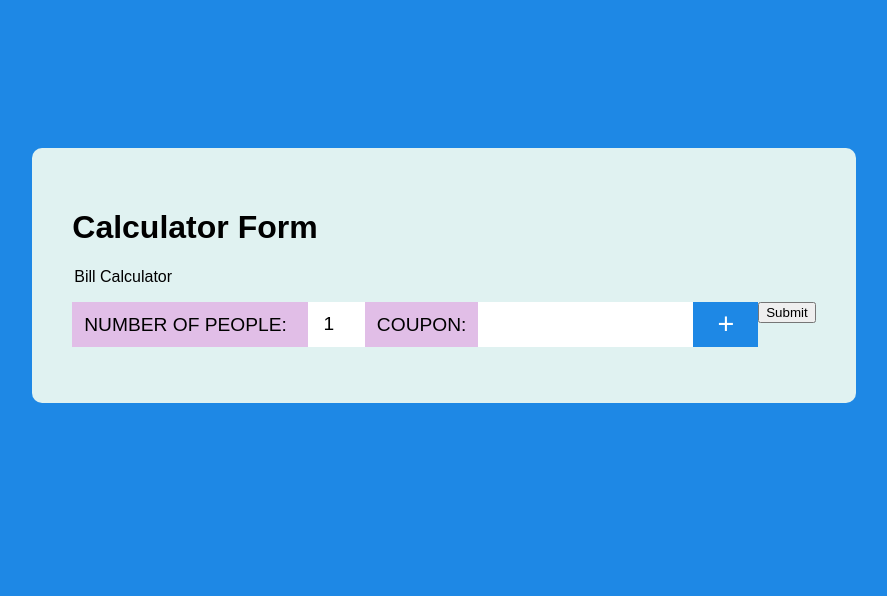
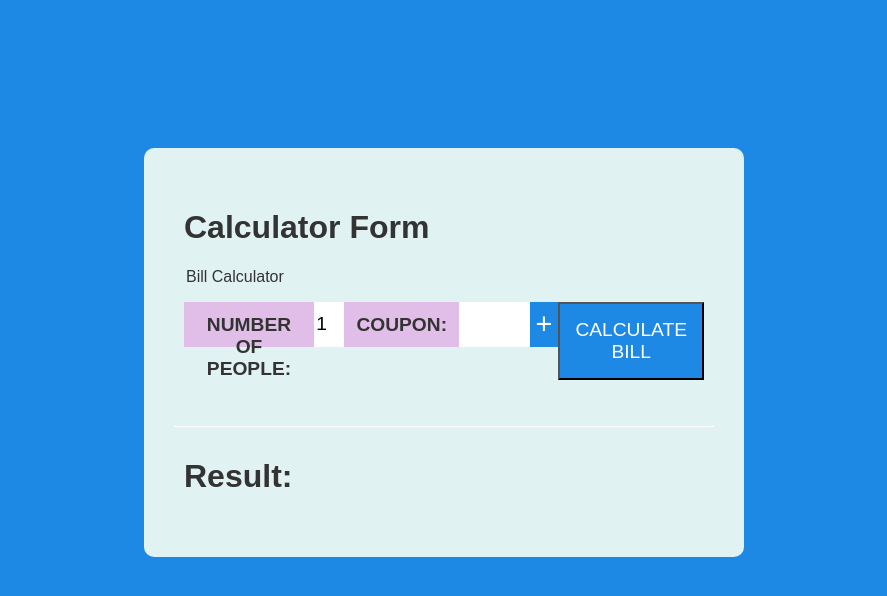
Before and after one commit to tian-chaiyaporn/assignment-360, a React (Create React App) app: page / in a window 1280 px wide. Shown: the top 596 px of the page, without its empty margins (196-1083 px from the left). Built offline with nearby package versions, Linux system fonts and the light colour scheme.

Commit message:
ADD Result styles, and modify others accordingly

```diff
--- a/src/App.css
+++ b/src/App.css
@@ -13,13 +13,15 @@ body {
   margin-top: 10%;
   justify-content: center;
   padding: 20px;
+  color: #333;
 }
 
 .container {
   display: flex;
   height: inherit;
   flex-direction: column;
-  max-width: 1500px;
+  max-width: 600px;
+  width: 100%;
   padding: 30px;
   background-color: #E0F2F1;
   border-radius: 10px;
--- a/src/Components/CalculatorForm/CalculatorForm.css
+++ b/src/Components/CalculatorForm/CalculatorForm.css
@@ -2,6 +2,10 @@
   display: flex;
   width: 100%;
   padding: 10px;
+}
+
+.calculator-form {
+  width: 100%;
 }
 
 .calculator-fieldset {
@@ -32,6 +36,7 @@
 
 .people-label {
   flex: 4;
+  font-weight: bold;
   padding: 12px;
   background-color: #E1BEE7;
 }
@@ -42,18 +47,18 @@
 }
 
 .coupon-label {
-  flex: 1;
-  display: inline-block;
+  flex: 2;
+  font-weight: bold;
   padding: 12px;
   background-color: #E1BEE7;
 }
 
 .coupon-input {
-  flex: 4;
+  flex: 5;
   text-align: center;
 }
 
-.coupon-add-btn {
+.coupon-btn {
   flex: 1;
   display: inline-block;
   text-align: center;
@@ -61,3 +66,13 @@
   color: white;
   background-color: #1E88E5;
 }
+
+.coupon-item {
+  flex: 7;
+  padding: 12px;
+}
+
+.coupon-submit {
+  font-size: 1.2em;
+  padding: 15px;
+}
--- a/src/Components/CalculatorForm/CalculatorForm.js
+++ b/src/Components/CalculatorForm/CalculatorForm.js
@@ -51,16 +51,21 @@ class CalculatorForm extends Component {
   render() {
     const appliedCoupons = this.state.coupons.map(coupon => {
       return (
-        <p key={shortid.generate()} className="coupon">
-          <span id={coupon}>{coupon}</span>
-          <button onClick={this.deleteCoupon.bind(this, coupon)}>Delete</button>
+        <p key={shortid.generate()} className="calculator-item coupon">
+          <span id={coupon} className="coupon-item">{coupon}</span>
+          <button
+            className="coupon-btn"
+            onClick={this.deleteCoupon.bind(this, coupon)}
+          >
+            x
+          </button>
         </p>
       )
     })
 
     return (
       <div className="CalculatorForm">
-        <form>
+        <form className="calculator-form">
           <h1 className="calculator-title">Calculator Form</h1>
           <fieldset className="calculator-fieldset">
             <legend className="calculator-legend">Bill Calculator</legend>
@@ -99,7 +104,7 @@ class CalculatorForm extends Component {
                   maxLength="100"
                 />
                 <button
-                  className="calculator-item coupon-add-btn"
+                  className="calculator-item coupon-btn"
                   id="coupon-add"
                   onClick={this.addCoupon}
                 >
@@ -110,12 +115,12 @@ class CalculatorForm extends Component {
 
             <p>
               <button
-                className="calculator-coupon-item input"
+                className="coupon-submit coupon-btn"
                 id="submit"
                 type="submit"
                 onClick={this.handleSubmit}
               >
-                Submit
+                CALCULATE BILL
               </button>
             </p>
 
--- /dev/null
+++ b/src/Components/Result/Result.css
@@ -0,0 +1,8 @@
+.Result {
+  display: flex;
+  flex-direction: column;
+  width: 100%;
+  padding: 10px;
+  margin-top: 20px;
+  border-top: 1px solid #FFF;
+}
--- a/src/Components/Result/Result.js
+++ b/src/Components/Result/Result.js
@@ -1,4 +1,5 @@
 import React from 'react';
+import './Result.css';
 import { connect } from 'react-redux'
 import shortid from 'shortid'
 import ResultItem from './ResultItem'
@@ -17,6 +18,7 @@ const Result = (props) => {
 
   return (
     <div className="Result">
+      <h1>Result:</h1>
       {items}
     </div>
   )
--- /dev/null
+++ b/src/Components/Result/ResultItem.css
@@ -0,0 +1,24 @@
+.recommend-tag {
+  padding: 20px;
+  margin: 0;
+  color: white;
+  font-weight: bold;
+  background-color: #AD1457;
+  border-top-left-radius: 20px;
+  border-top-right-radius: 20px;
+}
+
+.ResultItem {
+  padding: 15px;
+  margin-bottom: 15px;
+  font-size: 1.2em;
+  background-color: white;
+}
+
+.deal-name {
+  font-weight: 300;
+}
+
+.final-amount {
+  font-weight: bold;
+}
--- a/src/Components/Result/ResultItem.js
+++ b/src/Components/Result/ResultItem.js
@@ -1,11 +1,14 @@
 import React from 'react';
+import './ResultItem.css';
 
 const ResultItem = (props) => {
   return (
-    <div className={`"ResultItem" ${props.index === 0 && "recommendation"}`}>
-      {props.index === 0 && <p id="recommendation">recommended</p>}
-      <p className="deal-name">{props.name}</p>
-      <p className="final-amount">{`${props.amount} Baht`}</p>
+    <div className="result-item-container">
+      {props.index === 0 && <p id="recommendation" className="recommend-tag">RECOMMENDED</p>}
+      <div className={`ResultItem ${props.index === 0 && "recommendation"}`}>
+        <p className="deal-name">{props.name}</p>
+        <p className="final-amount">{`${props.amount} Baht`}</p>
+      </div>
     </div>
   )
 }
```
